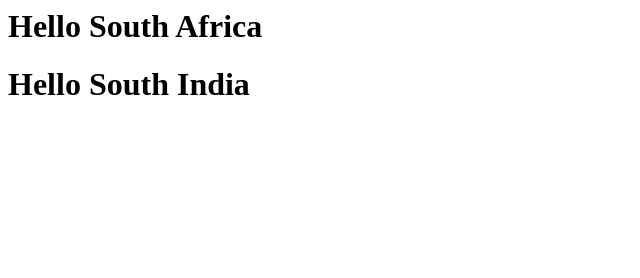
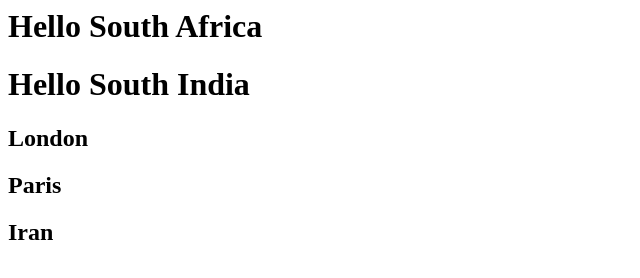
Before and after one commit to SnehasishGuhaRoy/MyBatisRepo, a plain HTML site: page Index.html in a window 1280 px wide. Shown: the whole page, without its empty margins (0-640 px from the left). Drawn offline with Linux system fonts and the light colour scheme.

Commit message:
3 Changes made

```diff
--- a/Index.html
+++ b/Index.html
@@ -8,5 +8,7 @@
 </body>
 <h1>Hello South Africa</h1>
 <h1>Hello South India</h1>
-
+<h2>London</h2>
+<h2>Paris</h2>
+<h2>Iran</h2>
 </html>
```
